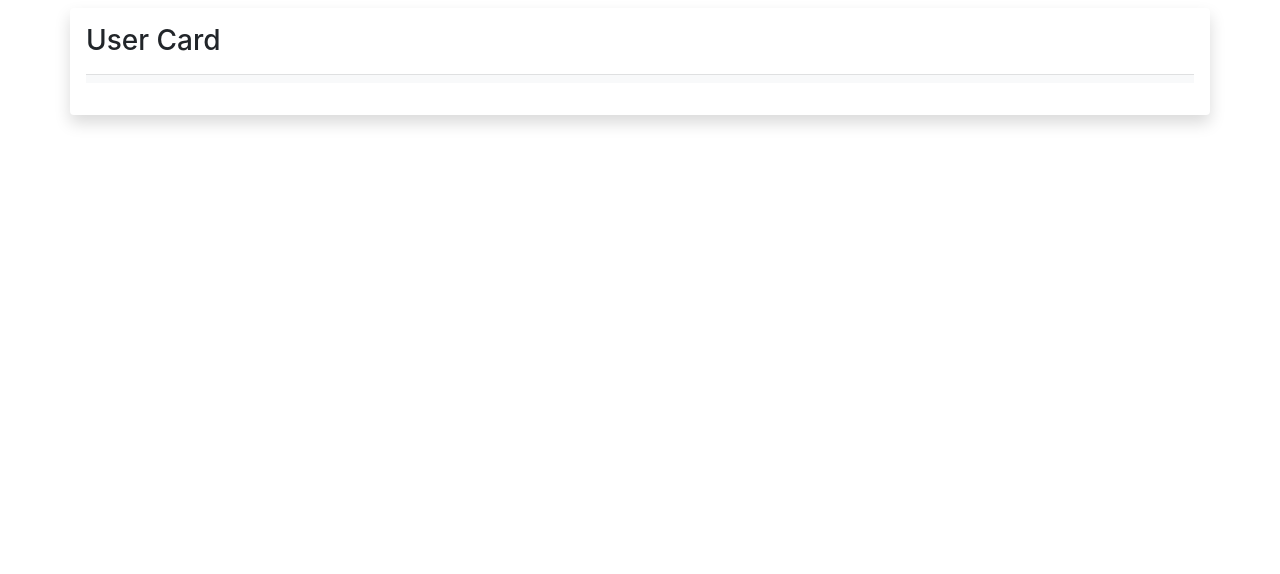
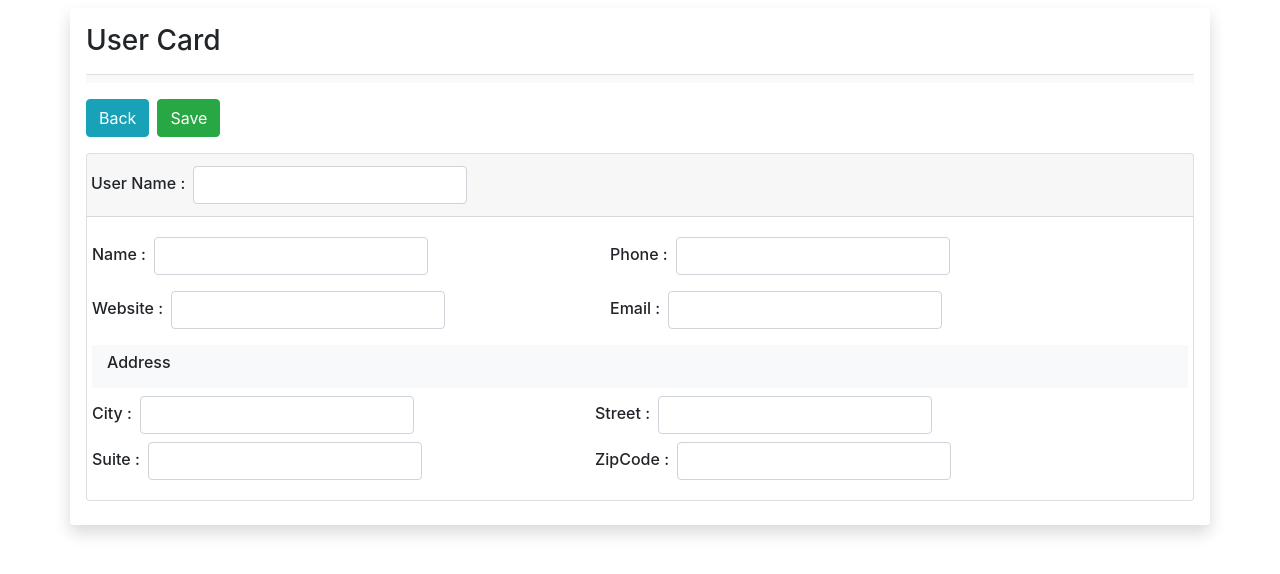
Before and after one commit to datomegasherly/user-card, a React app: page /user/create/new in a window 1280 px wide. Shown: the top 574 px of the page. Built offline with nearby package versions, Linux system fonts and the light colour scheme; no server answers.

Commit message:
add create mode to user component

```diff
--- a/src/components/User.js
+++ b/src/components/User.js
@@ -9,7 +9,9 @@ class User extends Component {
      */
     state = {
         userLoaded: false, // use this variable in state to check if user is loaded
-        userState: {},
+        userState: {
+            id: -1
+        },
         redirect: false
     }
     /**
@@ -20,6 +22,23 @@ class User extends Component {
         const { users, getUser } = this.props;
         if(users.length){
             getUser(params.userId);
+        }
+        // set empty data when click on create user
+        if(params.type == 'create'){
+            this.setState({userState: {
+                id: 0,
+                username: '',
+                name: '',
+                phone: '',
+                website: '',
+                email: '',
+                address: {
+                    city: '',
+                    street: '',
+                    suite: '',
+                    zipcode: ''
+                }
+            }, userLoaded: true});
         }
     }
     /**
@@ -123,8 +142,9 @@ class User extends Component {
     }
     /**
      * this function will edit user data , when User Component is in edit mode
+     * @param {string} type will get type of user changes ( create / edit )
      */
-    editUser() {
+    editUser(type) {
         const user = this.state.userState;
         let { redirect } = this.state;
         let { updateInput } = this;
@@ -137,21 +157,30 @@ class User extends Component {
                         <div className="text-left">
                             <Link to="/"><button className="btn btn-info">Back</button></Link>
                             {
-                                (!user || (user && !user.username)) ? '' :
+                                ((!user || (user && !user.username)) && type != 'create') ? '' :
                                 <Fragment>
                                     <Link to={`/user/edit/${user.id}`}><button onClick={() => this.saveUser('edit')} className="ml-2 btn btn-success">Save</button></Link>
                                 </Fragment>
                             }
                         </div>
                         {
-                            (!user || (user && !user.username)) ?
+                            (!user || (user && user.id === -1)) ?
                                 <div data-test="no-user-selected" className="text-center mt-3">No User Selected</div> :
                                 <div data-test="user-selected" className="card h6 mt-3">
                                     <div className="card-header pl-1">
-                                        <svg width="1em" height="1em" viewBox="0 0 16 16" className="bi bi-caret-right" fill="currentColor" xmlns="http://www.w3.org/2000/svg">
-                                            <path fillRule="evenodd" d="M6 12.796L11.481 8 6 3.204v9.592zm.659.753l5.48-4.796a1 1 0 0 0 0-1.506L6.66 2.451C6.011 1.885 5 2.345 5 3.204v9.592a1 1 0 0 0 1.659.753z"/>
-                                        </svg>
-                                        <span className="pl-1">{user.username}</span>
+                                        {
+                                            type == 'edit' ?
+                                                <svg width="1em" height="1em" viewBox="0 0 16 16" className="bi bi-caret-right" fill="currentColor" xmlns="http://www.w3.org/2000/svg">
+                                                    <path fillRule="evenodd" d="M6 12.796L11.481 8 6 3.204v9.592zm.659.753l5.48-4.796a1 1 0 0 0 0-1.506L6.66 2.451C6.011 1.885 5 2.345 5 3.204v9.592a1 1 0 0 0 1.659.753z"/>
+                                                </svg> : ''
+                                        }
+                                        {
+                                                type == 'edit' ? <span className="pl-1">{user.username}</span> :
+                                                <div className="container row">
+                                                    <div><label htmlFor="username" className="mt-2 mr-2">User Name : </label></div>
+                                                    <div><input id="username" className="form-control" onChange={updateInput} value={user.username} /></div>
+                                                </div>
+                                        }
                                     </div>
                                     <div className="card-body row">
                                         <div className="col-xs-12 col-sm-12 col-md-6 col-lg-6 mb-3 row">
@@ -204,7 +233,7 @@ class User extends Component {
         return (
             <div data-test="user-component">
                 { (!params.type || (params.type && params.type == 'delete')) ? this.showUser() : '' }
-                { params.type && params.type == 'edit' ? this.editUser() : '' }
+                { params.type && (params.type == 'create' || params.type == 'edit') ? this.editUser(params.type) : '' }
             </div>
         )
     }
```
